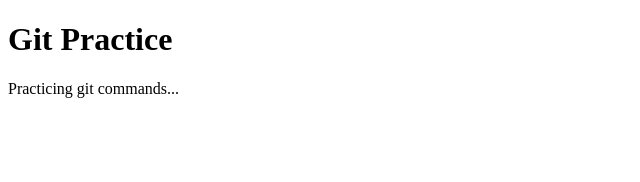
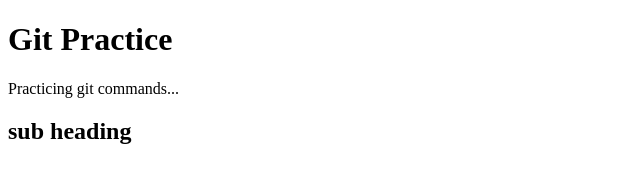
Before and after one commit to intltcode/practice, a plain HTML site: page index.html in a window 1280 px wide. Shown: the whole page, without its empty margins (0-640 px from the left). Drawn offline with Linux system fonts and the light colour scheme.

Commit message:
sub heading added

```diff
--- a/index.html
+++ b/index.html
@@ -7,5 +7,6 @@
   <body>
     <h1>Git Practice</h1>
     <p>Practicing git commands...</p>
+    <h2>sub heading</h2>
   </body>
 </html>
```
